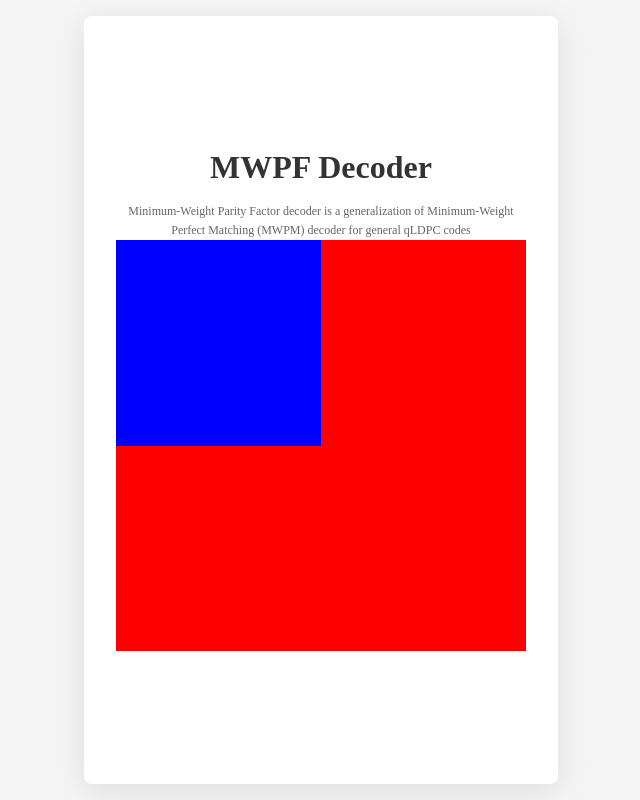
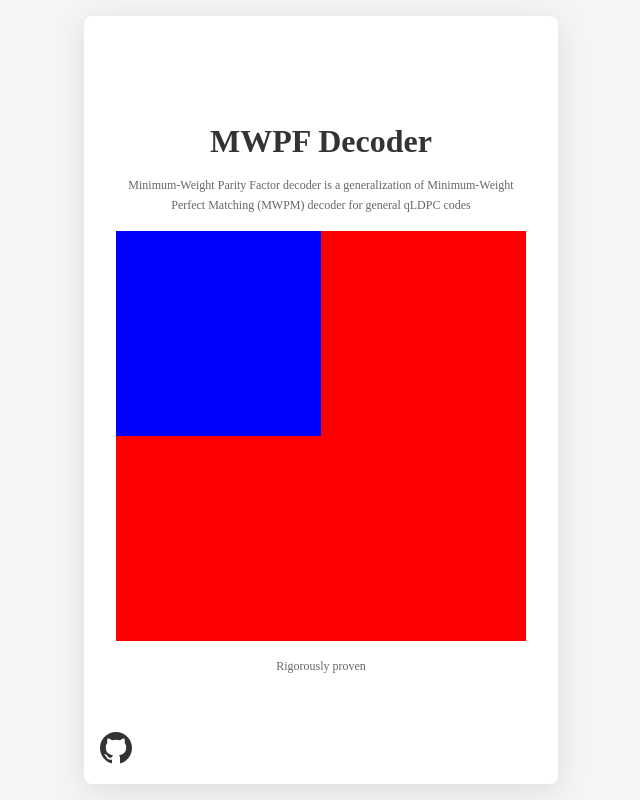
Before and after one commit to yuewuo/mwpf-web, a Vue app in the folder frontend/: page / in a window 1280 px wide. Shown: the whole page, without its empty margins (319-959 px from the left). Built offline with nearby package versions, Linux system fonts and the light colour scheme.

Commit message:
add github link

```diff
--- a/frontend/src/App.vue
+++ b/frontend/src/App.vue
@@ -12,7 +12,22 @@
         <div class="code">
           <div style="width: 50%; height: 50%; background-color: blue"></div>
         </div>
+        <p>Rigorously proven</p>
       </div>
+
+      <!-- GitHub icon in bottom-left corner -->
+      <a
+        href="https://github.com/yuewuo/mwpf"
+        target="_blank"
+        rel="noopener noreferrer"
+        class="github-link"
+      >
+        <svg class="github-icon" viewBox="0 0 24 24" fill="currentColor">
+          <path
+            d="M12 0c-6.626 0-12 5.373-12 12 0 5.302 3.438 9.8 8.207 11.387.599.111.793-.261.793-.577v-2.234c-3.338.726-4.033-1.416-4.033-1.416-.546-1.387-1.333-1.756-1.333-1.756-1.089-.745.083-.729.083-.729 1.205.084 1.839 1.237 1.839 1.237 1.07 1.834 2.807 1.304 3.492.997.107-.775.418-1.305.762-1.604-2.665-.305-5.467-1.334-5.467-5.931 0-1.311.469-2.381 1.236-3.221-.124-.303-.535-1.524.117-3.176 0 0 1.008-.322 3.301 1.23.957-.266 1.983-.399 3.003-.404 1.02.005 2.047.138 3.006.404 2.291-1.552 3.297-1.23 3.297-1.23.653 1.653.242 2.874.118 3.176.77.84 1.235 1.911 1.235 3.221 0 4.609-2.807 5.624-5.479 5.921.43.372.823 1.102.823 2.222v3.293c0 .319.192.694.801.576 4.765-1.589 8.199-6.086 8.199-11.386 0-6.627-5.373-12-12-12z"
+          />
+        </svg>
+      </a>
     </div>
   </div>
 </template>
@@ -55,6 +70,7 @@
   align-items: center;
   justify-content: center;
   overflow: hidden;
+  position: relative;
 }
 
 .content-placeholder {
@@ -80,6 +96,25 @@
   aspect-ratio: 1;
   width: 100%;
   background-color: red;
-  margin: 0 auto;
+  margin: 2vh auto;
+}
+
+/* GitHub icon styles */
+.github-link {
+  position: absolute;
+  bottom: 2vh;
+  left: 2vh;
+  color: #333;
+  transition: color 0.3s ease;
+  z-index: 10;
+}
+
+.github-link:hover {
+  color: #0366d6;
+}
+
+.github-icon {
+  width: 4vh;
+  height: 4vh;
 }
 </style>
```
